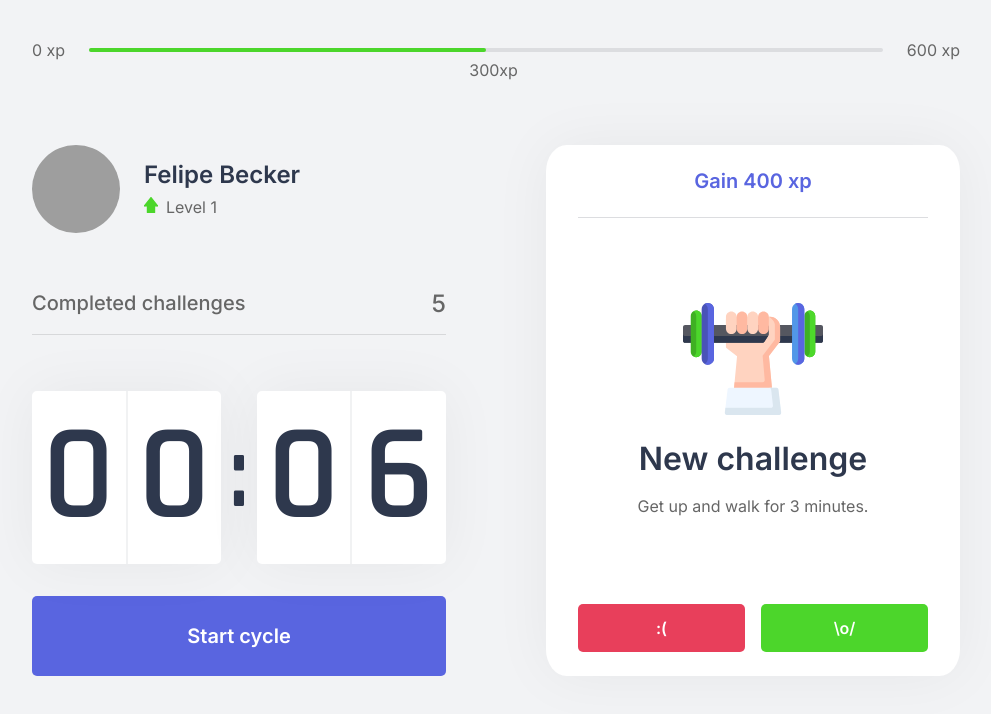
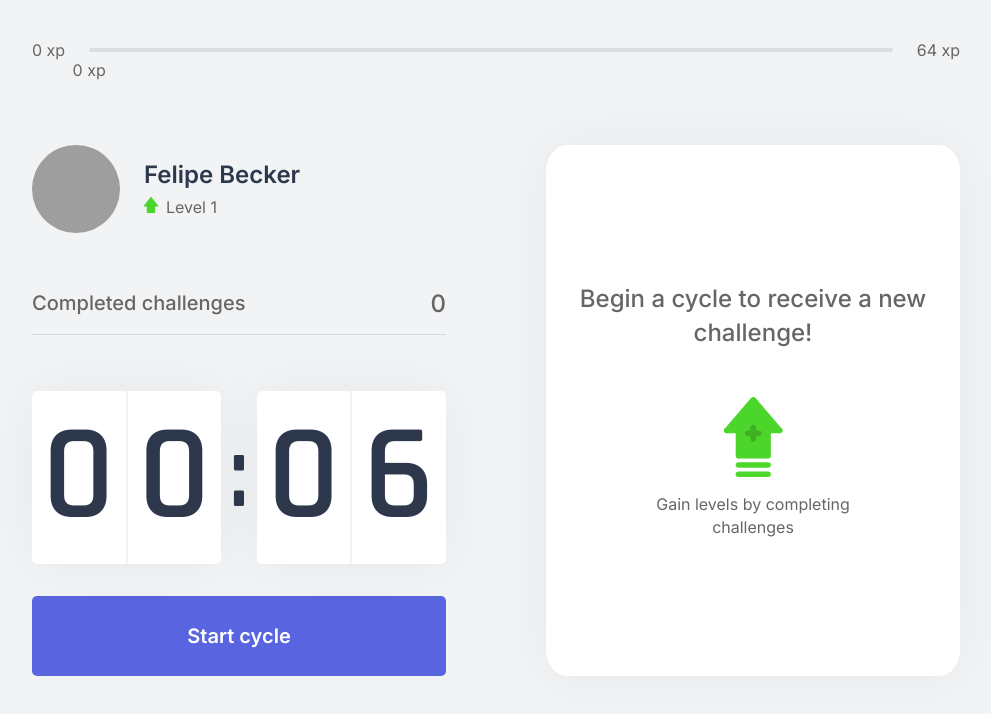
Before and after one commit to ThunderStormOwl/MoveIt, a Next.js app: page / in a window 1280 px wide. Shown: the top 714 px of the page, without its empty margins (144-1135 px from the left). Built offline with nearby package versions, Linux system fonts and the light colour scheme; grey boxes are pictures that could not be loaded.

Commit message:
Small style fix in the experience bar. Added context data across all components that will use it. Added new functionality to the challenge context.

```diff
--- /dev/null
+++ b/challenges.json
@@ -0,0 +1,62 @@
+[
+  {
+    "type": "body",
+    "description": "Estique um de seus braços com a palma da mão virada para frente e puxe os dedos para cima por 10 segundos por mão.",
+    "amount": 80
+  },
+  {
+    "type": "body",
+    "description": "Estique seu braço contra o peito e puxe-o utilizando o outro braço por 10 segundos por braço.",
+    "amount": 60
+  },
+  {
+    "type": "body",
+    "description": "Puxe seu pescoço com a ajuda da mão para a direita e para a esquerda, permanecendo na posição por alguns segundos.",
+    "amount": 70
+  },
+  {
+    "type": "body",
+    "description": "Com as duas mãos na parte de trás da cabeça, leve-a para baixo, alongando a parte de trás da região.",
+    "amount": 60
+  },
+  {
+    "type": "body",
+    "description": "Cruze as pernas e desça com as mãos esticadas em direção ao chão. Repita o movimento com a outra perna na frente.",
+    "amount": 100
+  },
+  {
+    "type": "body",
+    "description": "Sentado, abra as pernas e tente encostar as palmas das mãos no chão, repita 3 vezes por 5 segundos.",
+    "amount": 80
+  },
+  {
+    "type": "body",
+    "description": "Puxe o joelho de encontro ao peito e segure, troque de perna após 10 segundos.",
+    "amount": 50
+  },
+  {
+    "type": "body",
+    "description": "Sentado, cruze uma perna e incline seu tronco à frente, troque de perna após 10 segundos.",
+    "amount": 80
+  },
+  {
+    "type": "eye",
+    "description": "Sentado, feche os olhos e cubra-os com as palmas da mão durante 2 minutos, depois abra normalmente.",
+    "amount": 90
+  },
+  {
+    "type": "eye",
+    "description": "Em algum ambiente aberto, olhe o mais longe que puder em quatro direções por 3s, mexa apenas os olhos. Repita 3 vezes.",
+    "amount": 140
+  },
+  {
+    "type": "eye",
+    "description": "Usando os polegares, massage a área abaixo das sobrancelhas em movimentos circulares por 15 segundos.",
+    "amount": 70
+  },
+  {
+    "type": "body",
+    "description": "Em pé, gire a cintura o máximo que puder para a esquerda, segure por cinco segundos. Repita para a direita.",
+    "amount": 90
+  }
+]
--- a/src/components/ChallengeBox.tsx
+++ b/src/components/ChallengeBox.tsx
@@ -1,31 +1,34 @@
+import { useContext } from 'react';
+import { ChallengesContext } from '../contexts/ChallengesContext';
 import styles from '../styles/components/ChallengeBox.module.css'
 
 export function ChallengeBox(){
 
-    const isChallengeReady = true;
+    const { activeChallenge, resetChallenge } = useContext(ChallengesContext)
 
     return(
         <div className={styles.ChallengeBoxContainer}>
-            { isChallengeReady ? (
+            { activeChallenge ? (
                 <div className={styles.challengeActive}>
-                    <header>Gain 400 xp</header>
+                    <header>Gain {activeChallenge.amount} xp</header>
                     <main>
-                        <img src="icons/body.svg"/>
-                        <strong>New challenge</strong>
-                        <p>Get up and walk for 3 minutes.</p>
+                        <img src={`icons/${activeChallenge.type}.svg`}/>
+                        <strong>New challenge!</strong>
+                        <p>{activeChallenge.description}</p>
                     </main>
                     <footer>
                         <button
                             type="button"
                             className={styles.challengeFailedButton}
+                            onClick={resetChallenge}
                         >
-                            :(
+                            Couldn't do it :(
                         </button>
                         <button
                             type="button"
                             className={styles.challengeSucceededButton}
                         >
-                            \o/
+                            I did it! \o/
                         </button>
                     </footer>
                 </div>
--- a/src/components/CompletedChallenges.tsx
+++ b/src/components/CompletedChallenges.tsx
@@ -1,10 +1,14 @@
+import { useContext } from 'react';
+import { ChallengesContext } from '../contexts/ChallengesContext';
 import styles from '../styles/components/CompletedChallenges.module.css'
 
 export function CompletedChallenges(){
 
+    const { challengesCompleted } = useContext(ChallengesContext)
+
     return(<div className={styles.completedChallengesContainer}>
         <span>Completed challenges</span>
-        <span>5</span>
+        <span>{challengesCompleted}</span>
     </div>);
 
 }
--- a/src/components/Countdown.tsx
+++ b/src/components/Countdown.tsx
@@ -1,10 +1,13 @@
-import { useEffect, useState } from 'react';
+import { useContext, useEffect, useState } from 'react';
 import { isatty } from 'tty';
+import { ChallengesContext } from '../contexts/ChallengesContext';
 import styles from '../styles/components/Countdown.module.css';
 
 let countdownTimeout: NodeJS.Timeout;
 
 export function Countdown(){
+
+    const { StartNewChallenge } = useContext(ChallengesContext)
 
     const [time, setTime] = useState(0.1 * 60);
     const [isActive, setIsActive] = useState(false);
@@ -35,6 +38,7 @@
         else if(isActive && time === 0){
             setIsDone(true);
             setIsActive(false);
+            StartNewChallenge();
         }
     }, [isActive, time])
 
--- a/src/components/ExperienceBar.tsx
+++ b/src/components/ExperienceBar.tsx
@@ -1,17 +1,23 @@
+import { useContext } from 'react';
+import { ChallengesContext } from '../contexts/ChallengesContext';
 import styles from '../styles/components/ExperienceBar.module.css'
 
 export function ExperienceBar(){
+
+    const {currentXP, xpToNextLevel} = useContext(ChallengesContext);
+
+    const percentToNextLevel = Math.round((currentXP) * 100) / xpToNextLevel
 
     return(
         <header className={styles.experienceBar}>
             <span>0 xp</span>
             <div>
-                <div style={{width: '50%'}}/>
-                <span className={styles.currentExperience} style={{left: '50%'}}>
-                    300xp
+                <div style={{width: `${percentToNextLevel}%`}}/>
+                <span className={styles.currentExperience} style={{left: `${percentToNextLevel}%`}}>
+                    {currentXP} xp
                 </span>
             </div>
-            <span>600 xp</span>
+            <span>{xpToNextLevel} xp</span>
         </header>
     );
 
--- /dev/null
+++ b/src/contexts/ChallengesContext.tsx
@@ -0,0 +1,68 @@
+import { createContext, ReactNode, useState } from "react";
+import challenges from '../../challenges.json'
+
+interface Challenge{
+    type: "body" | "eye";
+    description: string;
+    amount: number;
+}
+
+interface ChallengesContextData{
+    level: number;
+    currentXP: number;
+    challengesCompleted: number;
+    xpToNextLevel: number;
+    activeChallenge: Challenge;
+    levelUp: () => void;
+    StartNewChallenge: () => void;
+    resetChallenge: () => void
+}
+
+interface ChallengesProviderProps{
+    children: ReactNode;
+}
+
+export const ChallengesContext = createContext({} as ChallengesContextData);
+
+export function ChallengesProvider({children} :ChallengesProviderProps){
+
+    const[level, setLevel] = useState(1);
+    const[currentXP, setCurrentXp] = useState(0);
+    const[challengesCompleted, setChallengesCompleted] = useState(0);
+
+    const [activeChallenge, setActiveChallenge] = useState(null);
+
+    const xpToNextLevel = Math.pow((level+1) * 4, 2)
+
+    function levelUp(){
+        setLevel(level + 1);
+    }
+
+    function StartNewChallenge(){
+        const randomChallengeIndex = Math.floor(Math.random() * challenges.length);
+        const challenge = challenges[randomChallengeIndex];
+
+        setActiveChallenge(challenge);
+    }
+
+    function resetChallenge(){
+        setActiveChallenge(null);
+    }
+
+    return (
+        <ChallengesContext.Provider
+            value={{
+                level,
+                currentXP,
+                challengesCompleted,
+                xpToNextLevel,
+                activeChallenge,
+                levelUp,
+                StartNewChallenge,
+                resetChallenge
+            }}
+        >
+            {children}
+        </ChallengesContext.Provider>
+    );
+}
--- a/src/pages/_app.tsx
+++ b/src/pages/_app.tsx
@@ -1,7 +1,13 @@
 import '../styles/global.css'
 
+import { ChallengesProvider } from '../contexts/ChallengesContext'
+
 function MyApp({ Component, pageProps }) {
-  return <Component {...pageProps} />
+  return (
+    <ChallengesProvider>
+      <Component {...pageProps} />
+    </ChallengesProvider>
+  );
 }
 
 export default MyApp
--- a/src/pages/api/hello.js
+++ /dev/null
@@ -1,5 +0,0 @@
-// Next.js API route support: https://nextjs.org/docs/api-routes/introduction
-
-export default (req, res) => {
-  res.status(200).json({ name: 'John Doe' })
-}
--- a/src/styles/components/ExperienceBar.module.css
+++ b/src/styles/components/ExperienceBar.module.css
@@ -13,6 +13,7 @@
     border-radius: 4px;
     background: var(--gray-line);
     margin: 0 1.5rem;
+    position: relative;
 }
 
 .experienceBar > div > div{
@@ -23,8 +24,8 @@
 
 
 
-span.currentExperience{
+span.currentExperience {
     position: absolute;
-    top: 60px;
-    transform: translateX(-55%);
+    top: 12px;
+    transform: translateX(-50%);
 }
```
